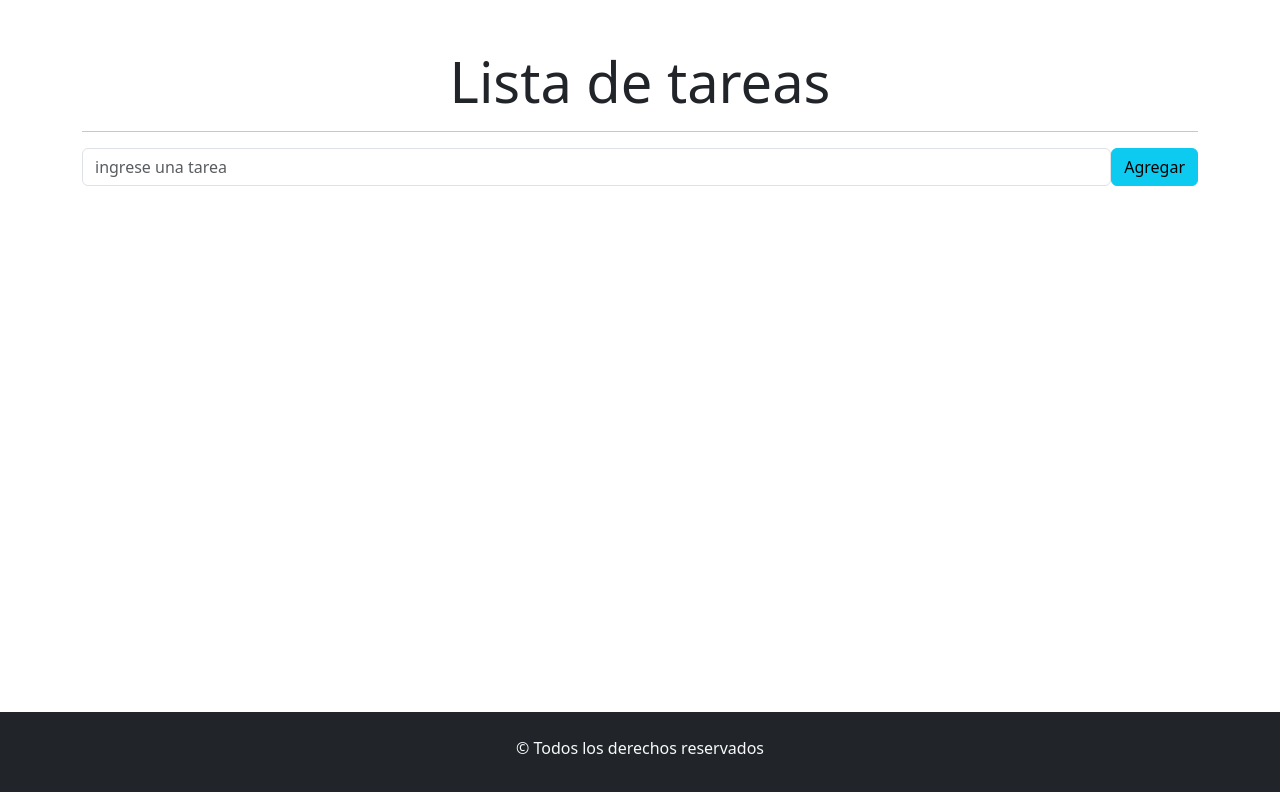
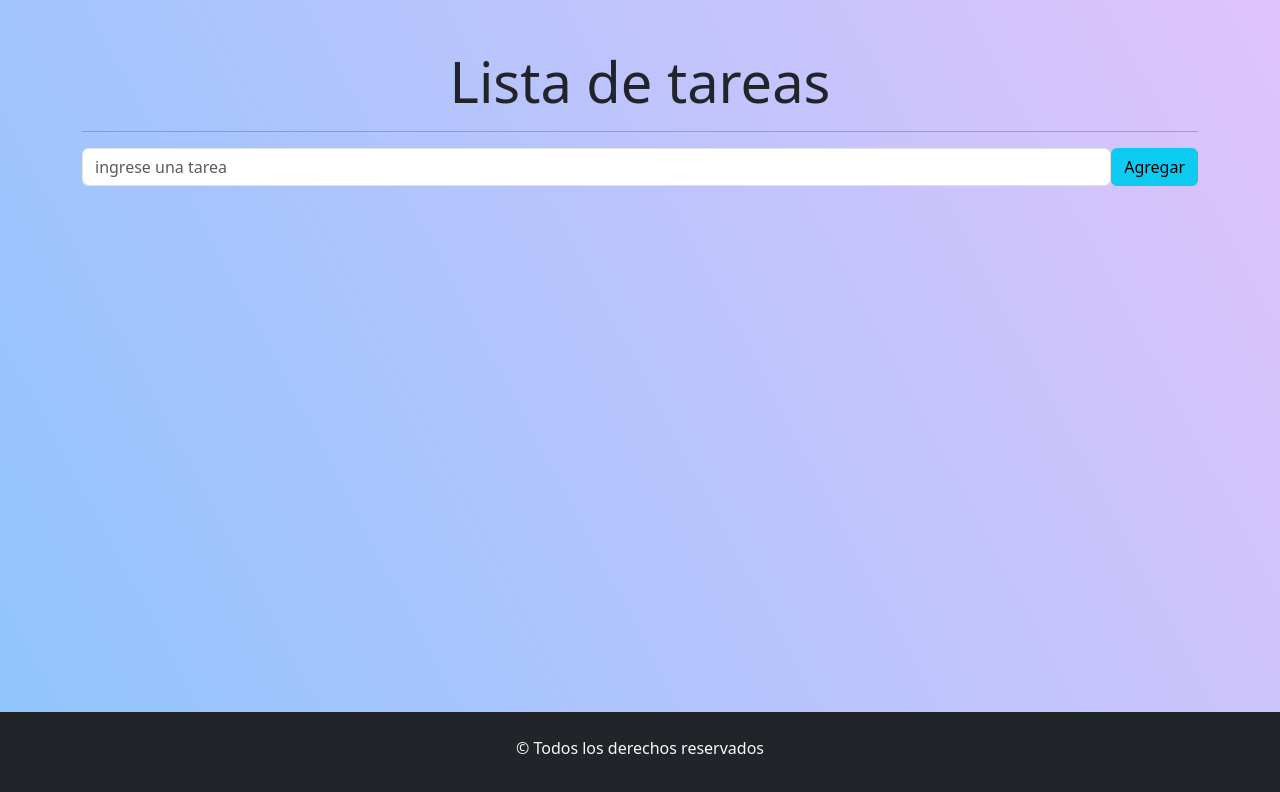
Before and after one commit to mmaleducada/react-tp-ej4, a React (Vite) app: page / in a window 1280 px wide. Shown: the top 792 px of the page. Built offline with nearby package versions, Linux system fonts and the light colour scheme.

Commit message:
cambie el color de fondo de la pagina

```diff
--- a/src/App.css
+++ b/src/App.css
@@ -1,9 +1,11 @@
-#root{
+#root {
   min-height: 100vh;
   display: flex;
   flex-direction: column;
+  background-color: #8ec5fc;
+  background-image: linear-gradient(62deg, #8ec5fc 0%, #e0c3fc 100%);
 }
 
-.main{
+.main {
   flex-grow: 1;
 }
```
